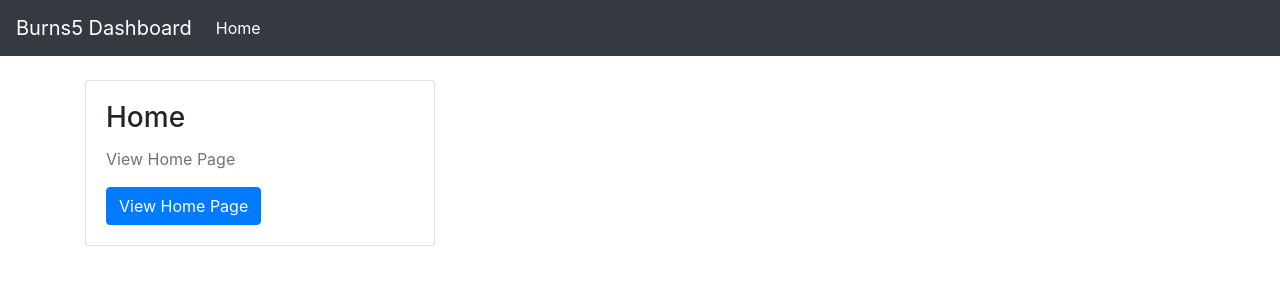
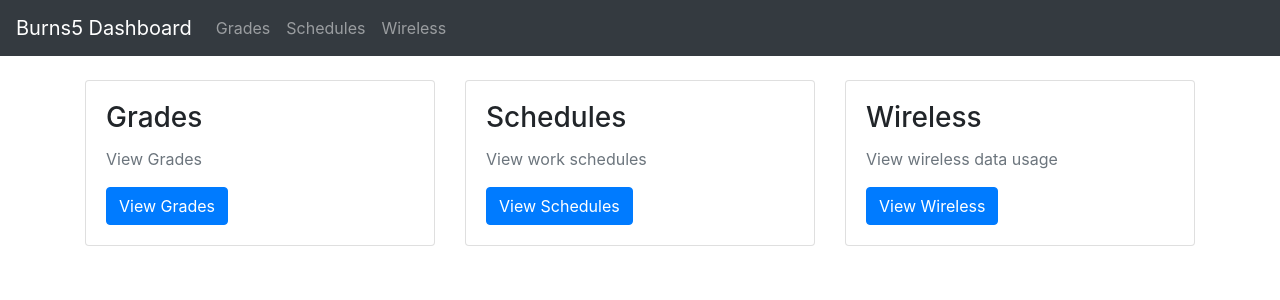
Before and after one commit to burnsra/burns5-dashboard-client, a React (Create React App) app: page / in a window 1280 px wide. Shown: the top 300 px of the page. Built offline with nearby package versions, Linux system fonts and the light colour scheme.

Commit message:
Personalize navigation content

```diff
--- a/src/components/Header.js
+++ b/src/components/Header.js
@@ -32,7 +32,13 @@ class Header extends Component {
           <Collapse isOpen={!this.state.collapsed} navbar>
             <Nav className="mr-auto" navbar>
               <li className="nav-item">
-                <NavLink exact className="nav-link" to='/' onClick={this._closeNav.bind(this)}>Home</NavLink>
+                <NavLink exact className="nav-link" to='/grades' onClick={this._closeNav.bind(this)}>Grades</NavLink>
+              </li>
+              <li className="nav-item">
+                <NavLink exact className="nav-link" to='/schedules' onClick={this._closeNav.bind(this)}>Schedules</NavLink>
+              </li>
+              <li className="nav-item">
+                <NavLink exact className="nav-link" to='/wireless' onClick={this._closeNav.bind(this)}>Wireless</NavLink>
               </li>
             </Nav>
           </Collapse>
--- a/src/components/Home.js
+++ b/src/components/Home.js
@@ -9,9 +9,27 @@ class Home extends Component {
           <div className="col-sm-4">
             <div className="card">
               <div className="card-body">
-                <h3 className="card-title">Home</h3>
-                <p className="card-text text-muted">View Home Page</p>
-                <NavLink className="btn btn-primary" to='/home'>View Home Page</NavLink>
+                <h3 className="card-title">Grades</h3>
+                <p className="card-text text-muted">View Grades</p>
+                <NavLink className="btn btn-primary" to='/grades'>View Grades</NavLink>
+              </div>
+            </div>
+          </div>
+          <div className="col-sm-4">
+            <div className="card">
+              <div className="card-body">
+                <h3 className="card-title">Schedules</h3>
+                <p className="card-text text-muted">View work schedules</p>
+                <NavLink className="btn btn-primary" to='/schedules'>View Schedules</NavLink>
+              </div>
+            </div>
+          </div>
+          <div className="col-sm-4">
+            <div className="card">
+              <div className="card-body">
+                <h3 className="card-title">Wireless</h3>
+                <p className="card-text text-muted">View wireless data usage</p>
+                <NavLink className="btn btn-primary" to='/wireless'>View Wireless</NavLink>
               </div>
             </div>
           </div>
--- a/src/components/Router.js
+++ b/src/components/Router.js
@@ -7,8 +7,10 @@ class Router extends Component {
     return (
       <div className="container">
         <Switch>
-          <Route exact path='/' component={Home}/>
-          <Route path='/home' component={Home}/>
+          <Route path='/' component={Home}/>
+          <Route path='/grades' component={Home}/>
+          <Route path='/schedules' component={Home}/>
+          <Route path='/wireless' component={Home}/>
         </Switch>
       </div>
     );
```
